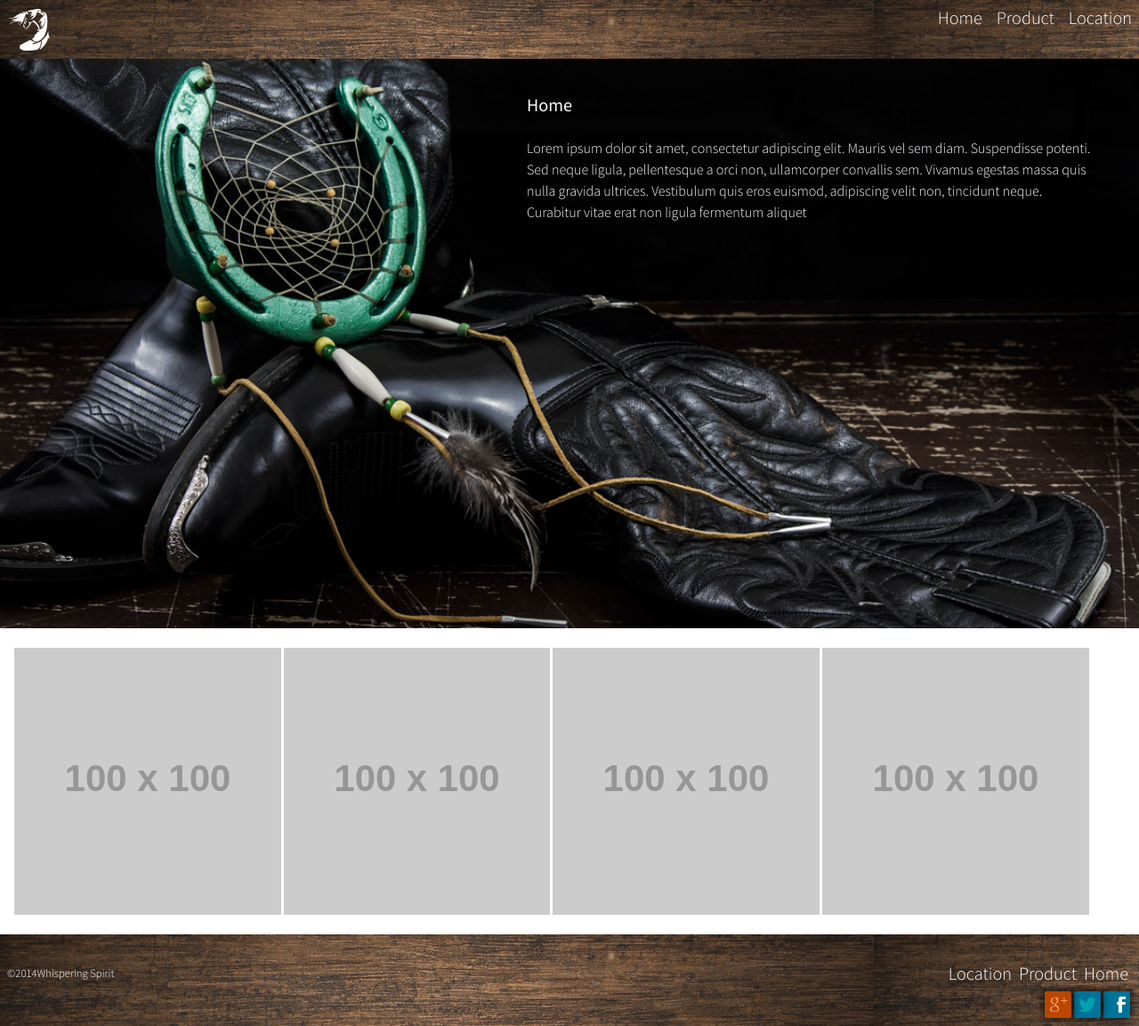
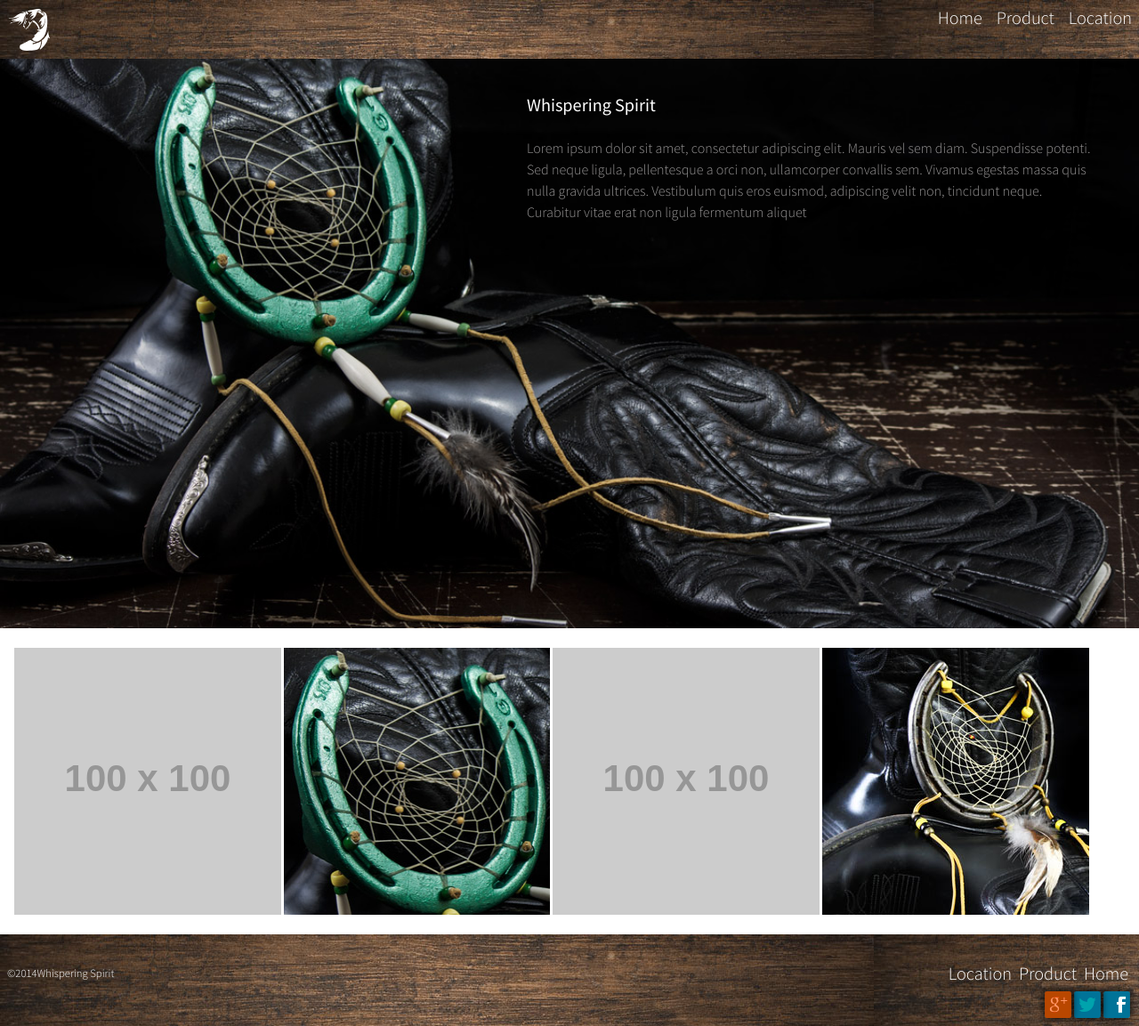
Before and after one commit to gord0186/ecommerce-website, a Jekyll site: the page built from index.html, in a window 1280 px wide. Shown: the whole page at 89% size. Built offline with Jekyll 4.4.1, drawn with Linux system fonts in a browser that asks for light colours; Markdown is read by kramdown in place of the engine named in the settings.

Commit message:
added gallery image to files and html

```diff
--- a/css/common.css
+++ b/css/common.css
@@ -34,6 +34,7 @@ html{
 	opacity:.5;
 }
 
+
 @media only screen and (min-width: 75em) {
 
 	.l-float{
@@ -41,7 +42,7 @@ html{
 		top:10%;
 		left:45%;
 		width:50%;
-		color:#FFFFFF;
+		color:rgba(203,200,200,.75);
 	}
 
 	.white{
--- a/index.html
+++ b/index.html
@@ -5,7 +5,7 @@ layout: default
 	<img class="home-image photo" src="images/photos/horse-shoe-1.jpg" alt="horse shoe image">
 
 	<div class="l-float content">
-		<h1 class="giga white">Home</h1>
+		<h1 class="giga white">Whispering Spirit</h1>
 
 		<p>Lorem ipsum dolor sit amet, consectetur adipiscing elit. Mauris vel sem diam. Suspendisse potenti. Sed neque ligula, pellentesque a orci non, ullamcorper convallis sem. Vivamus egestas massa quis nulla gravida ultrices. Vestibulum quis eros euismod, adipiscing velit non, tincidunt neque. Curabitur vitae erat non ligula fermentum aliquet</p>
 	</div>
@@ -14,10 +14,9 @@ layout: default
 	<div class="content">
 		<a href="#" class="hover"><img class="unit-s-1-2 unit-m-1-2 unit-l-1-4" src="http://placehold.it/100x100" alt="horse shoe image" title="car"/></a>
 
-		<a href="#" class="hover"><img class="unit-s-1-2 unit-m-1-2 unit-l-1-4" src="http://placehold.it/100x100" alt="horse shoe image"></a>
+		<a href="#" class="hover"><img class="unit-s-1-2 unit-m-1-2 unit-l-1-4" src="images/photos/horse-shoe-100.jpg" alt="horse shoe image"></a>
 
 		<a href="#" class="hover"><img class="unit-s-1-2 unit-m-1-2 unit-l-1-4" src="http://placehold.it/100x100" alt="horse shoe image"></a>
 
-		<a href="#" class="hover"><img class="unit-s-1-2 unit-m-1-2 unit-l-1-4" src="http://placehold.it/100x100" alt="horse shoe image"></a>
-
+		<a href="#" class="hover"><img class="unit-s-1-2 unit-m-1-2 unit-l-1-4" src="images/photos/custom-100.jpg" alt="horse shoe image"></a>
 	</div>
```
Also changed, not shown: images/home-words.png (added), images/photos/custom-100.jpg (added), images/photos/horse-shoe-100.jpg (added).
